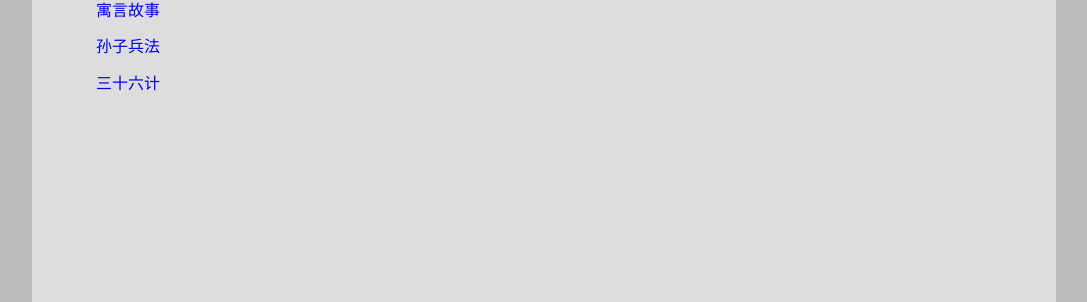
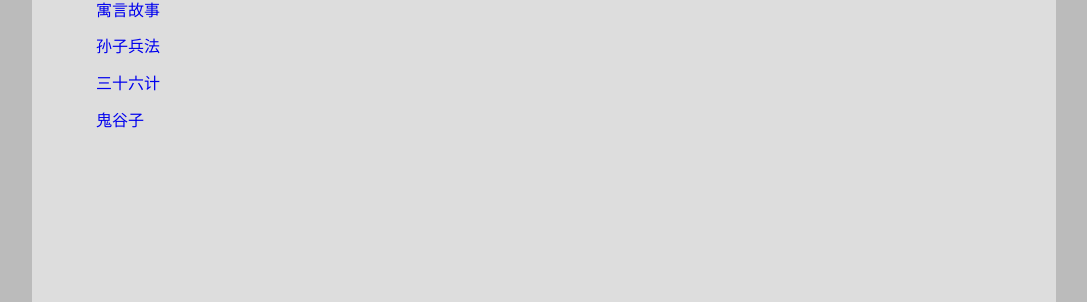
Before and after one commit to leiqin/leiqin.github.io, a Jekyll site: the page built from shoucang/index.markdown, in a window 1280 px wide. Shown: the part 313-615 px from the top of the page, without its empty margins (96-1183 px from the left). Built offline with Jekyll 4.4.1, drawn with Linux system fonts in a browser that asks for light colours; nearby versions of some CDN libraries; comment, search, counter and statistics services are not loaded.

Commit message:
添加鬼谷子的链接

```diff
--- a/shoucang/index.markdown
+++ b/shoucang/index.markdown
@@ -11,3 +11,5 @@ layout: index
 [孙子兵法](./sunzibingfa.html)
 
 [三十六计](./36ji.html)
+
+[鬼谷子](./guiguzi.html)
```
